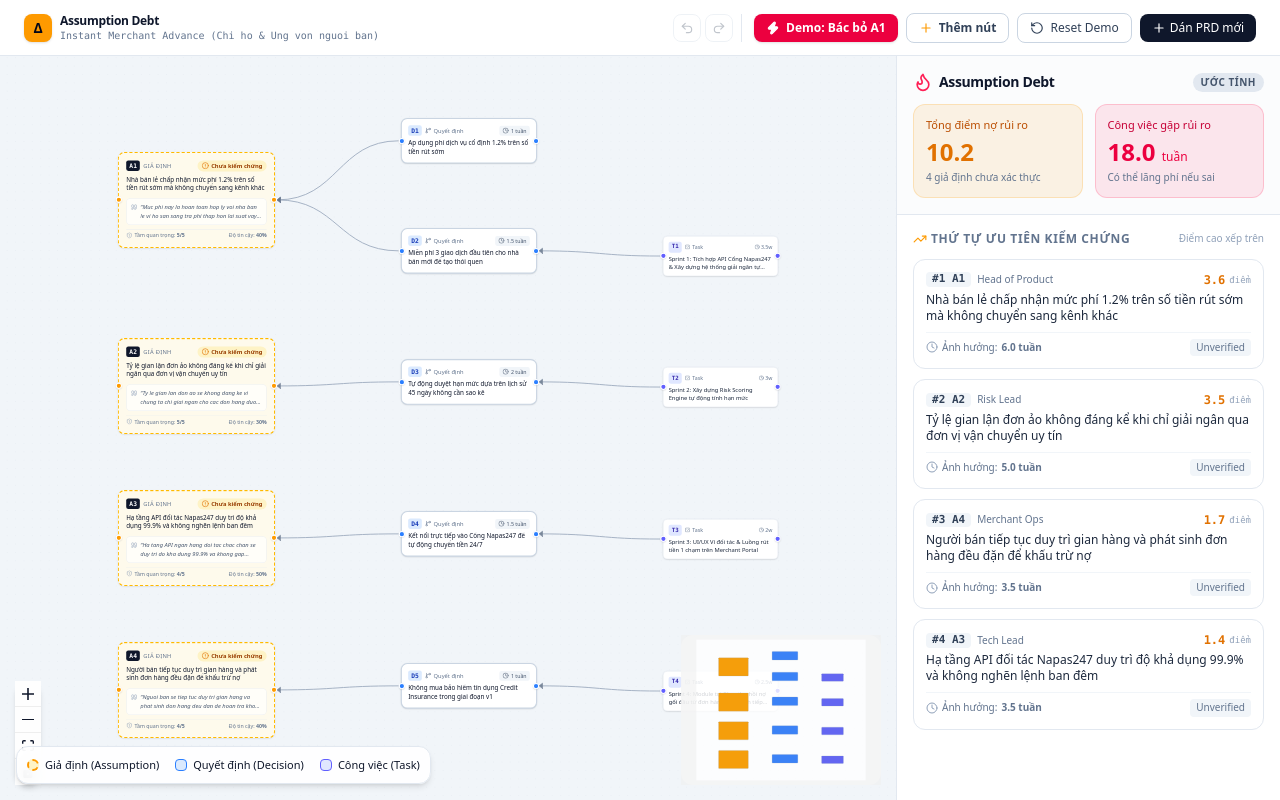
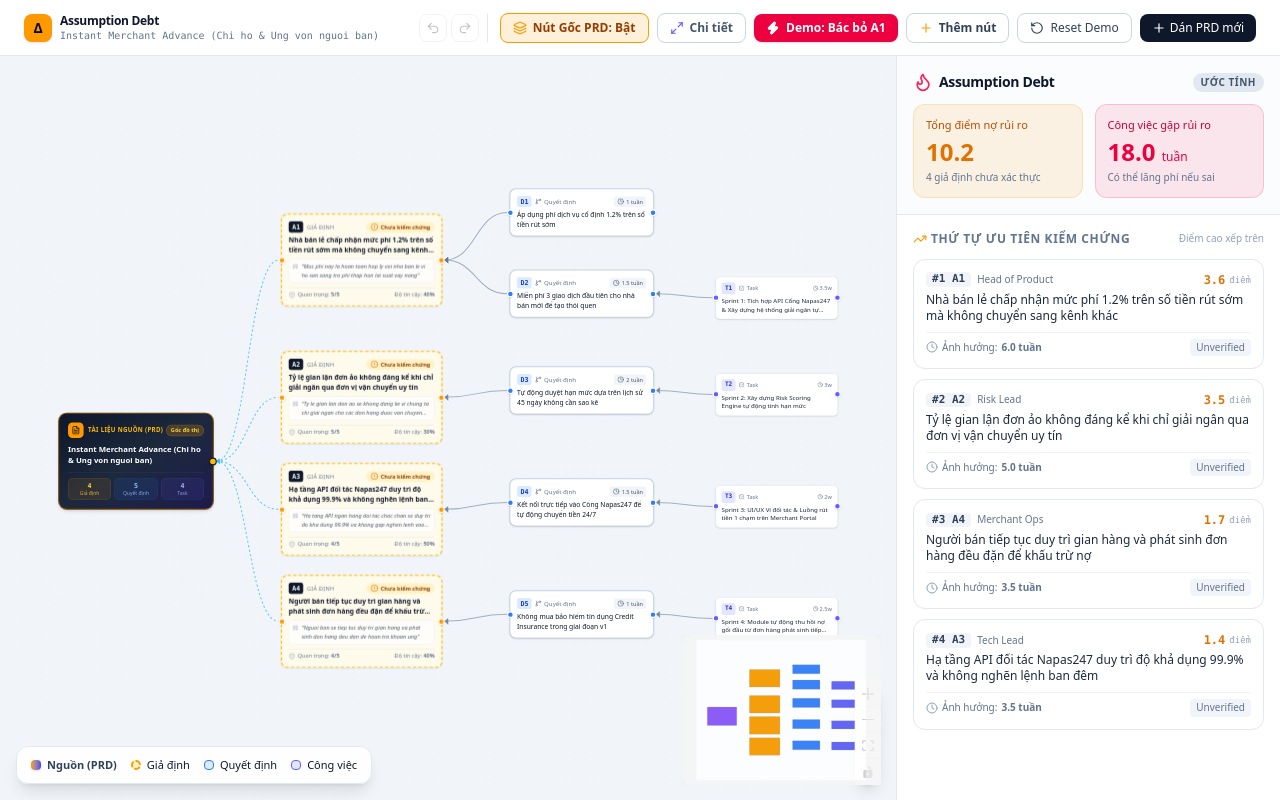
Before and after one commit to gk182/assumption-debt, a Next.js app: page /graph in a window 1280 px wide. Built offline with nearby package versions, Linux system fonts and the light colour scheme.

Commit message:
feat(ui): unify assumptions to PRD root node, fix layout overlap and add compact mode

```diff
--- a/src/app/graph/page.tsx
+++ b/src/app/graph/page.tsx
@@ -40,7 +40,10 @@ import {
 } from 'lucide-react';
 import Link from 'next/link';
 
+import { DocumentNodeComponent } from '@/components/DocumentNode';
+
 const nodeTypes = {
+  document: DocumentNodeComponent,
   assumption: AssumptionNodeComponent,
   decision: DecisionNodeComponent,
   task: TaskNodeComponent
@@ -79,6 +82,10 @@ export default function GraphPage() {
   const [addImportance, setAddImportance] = useState(3);
   const [addEffortWeeks, setAddEffortWeeks] = useState(1);
   const [addOwner, setAddOwner] = useState('');
+
+  // Enhanced Graph View Options: Root PRD node & Compact Mode
+  const [includeProjectRoot, setIncludeProjectRoot] = useState(true);
+  const [isCompact, setIsCompact] = useState(false);
 
   // Connect nodes via drag-and-drop
   const onConnect = useCallback(
@@ -149,11 +156,38 @@ export default function GraphPage() {
     setIsAddModalOpen(false);
   };
 
-  // Layout nodes whenever store nodes/edges or selection/cascade change
+  // Layout nodes whenever store nodes/edges, root toggle, compact mode, or cascade change
   useEffect(() => {
-    const { flowNodes, flowEdges } = getLayoutedElements(storeNodes, storeEdges, 'LR');
+    const { flowNodes, flowEdges } = getLayoutedElements(storeNodes, storeEdges, {
+      direction: 'LR',
+      includeProjectRoot,
+      projectName: project,
+      isCompact
+    });
 
     const styledEdges = flowEdges.map((edge) => {
+      const isRootEdge = edge.source === 'PRD_ROOT';
+
+      if (isRootEdge) {
+        const isTargetSelected = selectedNodeId && edge.target === selectedNodeId;
+        return {
+          ...edge,
+          animated: true,
+          style: {
+            stroke: isTargetSelected ? '#f59e0b' : '#38bdf8',
+            strokeWidth: isTargetSelected ? 2.5 : 1.8,
+            strokeDasharray: '4 4',
+            opacity: 0.8
+          },
+          markerStart: {
+            type: MarkerType.ArrowClosed,
+            width: 10,
+            height: 10,
+            color: isTargetSelected ? '#f59e0b' : '#38bdf8'
+          }
+        };
+      }
+
       const isCascade =
         cascade?.isActive &&
         (edge.source === cascade.refutedId ||
@@ -203,8 +237,8 @@ export default function GraphPage() {
         },
         markerStart: {
           type: MarkerType.ArrowClosed,
-          width: 14,
-          height: 14,
+          width: 13,
+          height: 13,
           color: isDimmed ? '#cbd5e1' : '#64748b'
         }
       };
@@ -212,7 +246,17 @@ export default function GraphPage() {
 
     setNodes(flowNodes);
     setEdges(styledEdges);
-  }, [storeNodes, storeEdges, selectedNodeId, cascade, setNodes, setEdges]);
+  }, [
+    storeNodes,
+    storeEdges,
+    selectedNodeId,
+    cascade,
+    includeProjectRoot,
+    isCompact,
+    project,
+    setNodes,
+    setEdges
+  ]);
 
   const onNodeClick = useCallback(
     (_: React.MouseEvent, node: Node) => {
@@ -285,6 +329,34 @@ export default function GraphPage() {
               <Redo2 className="w-3.5 h-3.5" />
             </button>
           </div>
+
+          {/* Toggle Nối chung Nút Gốc PRD */}
+          <button
+            onClick={() => setIncludeProjectRoot(!includeProjectRoot)}
+            className={`flex items-center gap-1.5 text-xs font-semibold px-3 py-1.5 rounded-lg border transition ${
+              includeProjectRoot
+                ? 'border-amber-500 bg-amber-500/15 text-amber-800 dark:text-amber-300'
+                : 'border-slate-300 dark:border-slate-700 hover:bg-slate-100 dark:hover:bg-slate-800 text-slate-600 dark:text-slate-400'
+            }`}
+            title="Nối chung các giả định về Nút Gốc PRD để không bị rời rạc"
+          >
+            <Layers className="w-3.5 h-3.5 text-amber-500" />
+            <span>Nút Gốc PRD: {includeProjectRoot ? 'Bật' : 'Tắt'}</span>
+          </button>
+
+          {/* Toggle Chế độ Thu gọn / Chi tiết */}
+          <button
+            onClick={() => setIsCompact(!isCompact)}
+            className={`flex items-center gap-1.5 text-xs font-semibold px-3 py-1.5 rounded-lg border transition ${
+              isCompact
+                ? 'border-indigo-500 bg-indigo-500/15 text-indigo-800 dark:text-indigo-300'
+                : 'border-slate-300 dark:border-slate-700 hover:bg-slate-100 dark:hover:bg-slate-800 text-slate-600 dark:text-slate-400'
+            }`}
+            title="Thu gọn thẻ để vừa màn hình, không bị tràn khi zoom"
+          >
+            <Maximize2 className="w-3.5 h-3.5 text-indigo-500" />
+            <span>{isCompact ? 'Thu gọn' : 'Chi tiết'}</span>
+          </button>
 
           {/* Quick Demo Button for Refuting A1 */}
           <button
@@ -381,9 +453,9 @@ export default function GraphPage() {
             onEdgesDelete={onEdgesDelete}
             nodeTypes={nodeTypes}
             fitView
-            fitViewOptions={{ padding: 0.2 }}
-            minZoom={0.2}
-            maxZoom={1.5}
+            fitViewOptions={{ padding: 0.15, maxZoom: 1.0, minZoom: 0.4 }}
+            minZoom={0.25}
+            maxZoom={2.0}
             proOptions={{ hideAttribution: true }}
           >
             <Background
@@ -393,11 +465,15 @@ export default function GraphPage() {
               color="#94a3b8"
               className="opacity-40"
             />
-            <Controls className="!bg-white dark:!bg-slate-900 !border-slate-200 dark:!border-slate-800 !rounded-xl !shadow-md" />
+            <Controls
+              position="bottom-right"
+              className="!bg-white dark:!bg-slate-900 !border-slate-200 dark:!border-slate-800 !rounded-xl !shadow-lg mb-2 mr-2"
+            />
             <MiniMap
               className="!bg-white/80 dark:!bg-slate-900/80 !border-slate-200 dark:!border-slate-800 !rounded-xl hidden md:block"
               nodeStrokeColor="#94a3b8"
               nodeColor={(n) => {
+                if (n.type === 'document') return '#8b5cf6';
                 if (n.type === 'assumption') return '#f59e0b';
                 if (n.type === 'decision') return '#3b82f6';
                 return '#6366f1';
@@ -406,18 +482,24 @@ export default function GraphPage() {
           </ReactFlow>
 
           {/* Quick Legend at bottom-left */}
-          <div className="absolute bottom-4 left-4 z-10 p-2.5 rounded-xl bg-white/90 dark:bg-slate-900/90 backdrop-blur border border-slate-200 dark:border-slate-800 shadow-md text-[11px] flex items-center gap-4">
+          <div className="absolute bottom-4 left-4 z-10 p-2.5 px-3.5 rounded-xl bg-white/90 dark:bg-slate-900/90 backdrop-blur-md border border-slate-200 dark:border-slate-800 shadow-lg text-[11px] flex items-center gap-3.5">
+            {includeProjectRoot && (
+              <div className="flex items-center gap-1.5">
+                <span className="w-2.5 h-2.5 rounded bg-gradient-to-r from-amber-500 to-indigo-600 shadow-sm" />
+                <span className="font-semibold text-slate-700 dark:text-slate-300">Nguồn (PRD)</span>
+              </div>
+            )}
             <div className="flex items-center gap-1.5">
-              <span className="w-3 h-3 rounded-full border-2 border-dashed border-amber-500 bg-amber-100" />
-              <span>Giả định (Assumption)</span>
+              <span className="w-2.5 h-2.5 rounded-full border-2 border-dashed border-amber-500 bg-amber-100 dark:bg-amber-950" />
+              <span>Giả định</span>
             </div>
             <div className="flex items-center gap-1.5">
-              <span className="w-3 h-3 rounded border border-blue-500 bg-blue-100" />
-              <span>Quyết định (Decision)</span>
+              <span className="w-2.5 h-2.5 rounded border border-blue-500 bg-blue-100 dark:bg-blue-950" />
+              <span>Quyết định</span>
             </div>
             <div className="flex items-center gap-1.5">
-              <span className="w-3 h-3 rounded border border-indigo-500 bg-indigo-100" />
-              <span>Công việc (Task)</span>
+              <span className="w-2.5 h-2.5 rounded border border-indigo-500 bg-indigo-100 dark:bg-indigo-950" />
+              <span>Công việc</span>
             </div>
           </div>
         </div>
--- a/src/components/AssumptionNode.tsx
+++ b/src/components/AssumptionNode.tsx
@@ -8,10 +8,13 @@ import { AlertCircle, CheckCircle2, XCircle, ShieldAlert, Quote } from 'lucide-r
 
 interface CustomData {
   node: AssumptionNodeType;
+  isCompact?: boolean;
 }
 
 export const AssumptionNodeComponent = memo(({ id, data, selected }: NodeProps) => {
-  const node = (data as unknown as CustomData).node;
+  const customData = data as unknown as CustomData;
+  const node = customData.node;
+  const isCompact = !!customData.isCompact;
   const { selectedNodeId, cascade } = useGraphStore();
 
   const isSelected = selected || selectedNodeId === id;
@@ -56,7 +59,9 @@ export const AssumptionNodeComponent = memo(({ id, data, selected }: NodeProps)
 
   return (
     <div
-      className={`relative w-[300px] rounded-xl p-3.5 shadow-sm border-2 border-dashed transition-all duration-200 ${
+      className={`relative w-[290px] rounded-xl ${
+        isCompact ? 'p-2.5' : 'p-3'
+      } shadow-sm border-2 border-dashed transition-all duration-200 backdrop-blur-sm ${
         statusConfig.border
       } ${statusConfig.bg} ${
         isSelected
@@ -76,30 +81,30 @@ export const AssumptionNodeComponent = memo(({ id, data, selected }: NodeProps)
       />
 
       {/* Header with ID and Status Badge */}
-      <div className="flex items-center justify-between gap-2 mb-2">
+      <div className="flex items-center justify-between gap-1.5 mb-1.5">
         <div className="flex items-center gap-1.5">
           <span className="font-mono text-xs font-bold px-1.5 py-0.5 rounded bg-slate-900 text-white dark:bg-slate-100 dark:text-slate-900">
             {node.id}
           </span>
-          <span className="text-[11px] font-medium text-slate-500 dark:text-slate-400 uppercase tracking-wider">
+          <span className="text-[10px] font-medium text-slate-500 dark:text-slate-400 uppercase tracking-wider truncate max-w-[100px]">
             {node.category || 'Giả định'}
           </span>
         </div>
-        <div className={`flex items-center gap-1 text-[11px] font-semibold px-2 py-0.5 rounded-full ${statusConfig.badge}`}>
+        <div className={`flex items-center gap-1 text-[10px] font-semibold px-2 py-0.5 rounded-full ${statusConfig.badge}`}>
           {statusConfig.icon}
           <span>{statusConfig.label}</span>
         </div>
       </div>
 
       {/* Main Assumption Claim */}
-      <p className="text-xs font-medium text-slate-900 dark:text-slate-100 leading-snug line-clamp-3 mb-2.5">
+      <p className="text-xs font-semibold text-slate-900 dark:text-slate-100 leading-snug line-clamp-2 mb-2">
         {node.text}
       </p>
 
-      {/* Verbatim Source Quote */}
-      {node.source?.quote && (
-        <div className="flex items-start gap-1.5 p-2 rounded-lg bg-white/70 dark:bg-slate-900/60 border border-slate-200/60 dark:border-slate-800 text-[11px] text-slate-600 dark:text-slate-400 italic mb-2">
-          <Quote className="w-3 h-3 text-slate-400 flex-shrink-0 mt-0.5" />
+      {/* Verbatim Source Quote (Hidden in compact mode for space efficiency) */}
+      {!isCompact && node.source?.quote && (
+        <div className="flex items-start gap-1.5 p-1.5 rounded-lg bg-white/70 dark:bg-slate-900/60 border border-slate-200/60 dark:border-slate-800 text-[10px] text-slate-600 dark:text-slate-400 italic mb-2">
+          <Quote className="w-2.5 h-2.5 text-slate-400 flex-shrink-0 mt-0.5" />
           <span className="line-clamp-2">&ldquo;{node.source.quote}&rdquo;</span>
         </div>
       )}
@@ -108,7 +113,7 @@ export const AssumptionNodeComponent = memo(({ id, data, selected }: NodeProps)
       <div className="flex items-center justify-between pt-1 border-t border-slate-200/50 dark:border-slate-800/60 text-[10px] text-slate-500 dark:text-slate-400">
         <div className="flex items-center gap-1">
           <ShieldAlert className="w-3 h-3 text-slate-400" />
-          <span>Tầm quan trọng: <strong>{node.importance}/5</strong></span>
+          <span>Quan trọng: <strong>{node.importance}/5</strong></span>
         </div>
         <div>
           Độ tin cậy: <strong>{Math.round((node.confidence ?? 0.5) * 100)}%</strong>
@@ -116,7 +121,7 @@ export const AssumptionNodeComponent = memo(({ id, data, selected }: NodeProps)
       </div>
 
       {node.refuteReason && (
-        <div className="mt-2 text-[10px] text-rose-700 dark:text-rose-300 bg-rose-100/70 dark:bg-rose-950/60 p-1.5 rounded border border-rose-300 dark:border-rose-800">
+        <div className="mt-1.5 text-[10px] text-rose-700 dark:text-rose-300 bg-rose-100/70 dark:bg-rose-950/60 p-1.5 rounded border border-rose-300 dark:border-rose-800">
           <strong>Lý do bác bỏ:</strong> {node.refuteReason}
         </div>
       )}
--- /dev/null
+++ b/src/components/DocumentNode.tsx
@@ -0,0 +1,71 @@
+'use client';
+
+import React, { memo } from 'react';
+import { Handle, Position, NodeProps } from '@xyflow/react';
+import { useGraphStore } from '@/lib/store';
+import { FileText, Sparkles, Layers } from 'lucide-react';
+
+export const DocumentNodeComponent = memo(({ id, data, selected }: NodeProps) => {
+  const { selectedNodeId, selectNode, project, nodes } = useGraphStore();
+  const isSelected = selected || selectedNodeId === id;
+
+  const assumptionCount = nodes.filter((n) => n.type === 'assumption').length;
+  const decisionCount = nodes.filter((n) => n.type === 'decision').length;
+  const taskCount = nodes.filter((n) => n.type === 'task').length;
+
+  return (
+    <div
+      onClick={() => selectNode(null)}
+      className={`relative w-[280px] rounded-2xl p-4 shadow-md transition-all duration-200 cursor-pointer ${
+        isSelected
+          ? 'ring-2 ring-amber-500 shadow-xl scale-[1.02]'
+          : 'hover:shadow-lg'
+      } bg-gradient-to-br from-slate-900 via-slate-800 to-indigo-950 text-white border-2 border-amber-500/50`}
+    >
+      {/* Right Source Handle to branch to Assumptions */}
+      <Handle
+        type="source"
+        position={Position.Right}
+        className="!w-3.5 !h-3.5 !bg-amber-400 !border-2 !border-slate-900 !rounded-full shadow-md hover:scale-125 transition-transform"
+      />
+
+      {/* Header */}
+      <div className="flex items-center justify-between mb-2.5">
+        <div className="flex items-center gap-2">
+          <div className="w-7 h-7 rounded-lg bg-amber-500 text-slate-950 flex items-center justify-center font-bold shadow-sm">
+            <FileText className="w-4 h-4" />
+          </div>
+          <span className="text-[11px] font-bold uppercase tracking-wider text-amber-400">
+            Tài liệu Nguồn (PRD)
+          </span>
+        </div>
+        <span className="text-[10px] px-2 py-0.5 rounded-full bg-amber-500/20 text-amber-300 font-semibold border border-amber-500/30">
+          Gốc đồ thị
+        </span>
+      </div>
+
+      {/* Document / Project Name */}
+      <h3 className="font-bold text-sm leading-snug line-clamp-2 text-white mb-3">
+        {project || 'Tài liệu Dự án'}
+      </h3>
+
+      {/* Summary Badges */}
+      <div className="grid grid-cols-3 gap-1.5 pt-2.5 border-t border-slate-700/60 text-[10px]">
+        <div className="flex flex-col items-center p-1 rounded-lg bg-amber-500/10 border border-amber-500/20 text-amber-300">
+          <span className="font-mono font-bold text-xs">{assumptionCount}</span>
+          <span className="text-[9px] opacity-80">Giả định</span>
+        </div>
+        <div className="flex flex-col items-center p-1 rounded-lg bg-blue-500/10 border border-blue-500/20 text-blue-300">
+          <span className="font-mono font-bold text-xs">{decisionCount}</span>
+          <span className="text-[9px] opacity-80">Quyết định</span>
+        </div>
+        <div className="flex flex-col items-center p-1 rounded-lg bg-indigo-500/10 border border-indigo-500/20 text-indigo-300">
+          <span className="font-mono font-bold text-xs">{taskCount}</span>
+          <span className="text-[9px] opacity-80">Task</span>
+        </div>
+      </div>
+    </div>
+  );
+});
+
+DocumentNodeComponent.displayName = 'DocumentNodeComponent';
--- a/src/lib/dagreLayout.ts
+++ b/src/lib/dagreLayout.ts
@@ -2,44 +2,91 @@ import dagre from 'dagre';
 import { Node, Edge, MarkerType, Position } from '@xyflow/react';
 import { GraphNode, GraphEdge } from './types';
 
+export interface LayoutOptions {
+  direction?: 'LR' | 'TB';
+  includeProjectRoot?: boolean;
+  projectName?: string;
+  isCompact?: boolean;
+}
+
 export function getLayoutedElements(
   nodes: GraphNode[],
   edges: GraphEdge[],
-  direction: 'LR' | 'TB' = 'LR'
+  options: LayoutOptions = {}
 ): { flowNodes: Node[]; flowEdges: Edge[] } {
+  const {
+    direction = 'LR',
+    includeProjectRoot = true,
+    projectName = 'Tài liệu Dự án',
+    isCompact = false
+  } = options;
+
   const dagreGraph = new dagre.graphlib.Graph();
   dagreGraph.setDefaultEdgeLabel(() => ({}));
 
+  // Compact, intentional spacing so graphs fit naturally without microscopic zoom-out
   dagreGraph.setGraph({
     rankdir: direction,
-    nodesep: 80, // Khoảng cách dọc rộng rãi giữa các hàng node trong cùng rank
-    ranksep: 220, // Khoảng cách ngang thoáng đãng giữa các cột (Giả định -> Quyết định -> Task)
-    marginx: 60,
-    marginy: 60
+    nodesep: isCompact ? 28 : 36, // Khoảng cách dọc vừa vặn, không bị rời rạc
+    ranksep: isCompact ? 90 : 120, // Khoảng cách ngang giữa các rank gọn gàng
+    marginx: 40,
+    marginy: 40
   });
 
   const nodeDimensions: Record<string, { width: number; height: number }> = {
-    assumption: { width: 320, height: 210 },
-    decision: { width: 280, height: 130 },
-    task: { width: 240, height: 100 }
+    document: { width: 280, height: 145 },
+    assumption: { width: 290, height: isCompact ? 110 : 165 },
+    decision: { width: 250, height: isCompact ? 80 : 110 },
+    task: { width: 220, height: isCompact ? 70 : 85 }
   };
 
-  for (const node of nodes) {
-    const dim = nodeDimensions[node.type] || { width: 280, height: 140 };
+  // 1. Prepare working node list (include virtual Document Root Node if enabled)
+  const workingNodes: Array<GraphNode | { id: string; type: string; text: string }> = [...nodes];
+  const workingEdges: Array<GraphEdge | { from: string; to: string; relation: string; isRootEdge?: boolean }> = [
+    ...edges
+  ];
+
+  const hasAssumptions = nodes.some((n) => n.type === 'assumption');
+
+  if (includeProjectRoot && hasAssumptions) {
+    const rootId = 'PRD_ROOT';
+    workingNodes.unshift({
+      id: rootId,
+      type: 'document',
+      text: projectName
+    });
+
+    // Connect root to all assumptions that don't have another assumption prerequisite
+    const assumptions = nodes.filter((n) => n.type === 'assumption');
+    for (const a of assumptions) {
+      workingEdges.push({
+        from: a.id,
+        to: rootId,
+        relation: 'originates_from',
+        isRootEdge: true
+      });
+    }
+  }
+
+  // 2. Register nodes in Dagre
+  for (const node of workingNodes) {
+    const dim = nodeDimensions[node.type] || { width: 250, height: 110 };
     dagreGraph.setNode(node.id, { width: dim.width, height: dim.height });
   }
 
-  // Thiết lập cạnh trong Dagre: từ dependency (edge.to) sang dependent (edge.from)
-  // để Dagre phân tầng từ trái sang phải: Giả định (Trái) -> Quyết định (Giữa) -> Task (Phải)
-  for (const edge of edges) {
+  // 3. Register edges in Dagre: from dependency (edge.to) to dependent (edge.from)
+  for (const edge of workingEdges) {
+    if (edge.to && edge.from) {
       dagreGraph.setEdge(edge.to, edge.from);
+    }
   }
 
   dagre.layout(dagreGraph);
 
-  const flowNodes: Node[] = nodes.map((node) => {
-    const nodeWithPosition = dagreGraph.node(node.id);
-    const dim = nodeDimensions[node.type] || { width: 280, height: 140 };
+  // 4. Transform to React Flow Nodes
+  const flowNodes: Node[] = workingNodes.map((node) => {
+    const nodeWithPosition = dagreGraph.node(node.id) || { x: 0, y: 0 };
+    const dim = nodeDimensions[node.type] || { width: 250, height: 110 };
 
     return {
       id: node.id,
@@ -50,30 +97,54 @@ export function getLayoutedElements(
       },
       sourcePosition: Position.Right,
       targetPosition: Position.Left,
-      data: { node }
+      data: { node, isCompact }
     };
   });
 
-  const flowEdges: Edge[] = edges.map((edge, idx) => ({
+  // 5. Transform to React Flow Edges
+  const flowEdges: Edge[] = workingEdges.map((edge, idx) => {
+    const isRootEdge = (edge as any).isRootEdge;
+
+    if (isRootEdge) {
+      return {
+        id: `e-root-${edge.from}-${idx}`,
+        source: edge.to, // PRD_ROOT
+        target: edge.from, // A1, A2, etc.
+        type: 'bezier',
+        animated: true,
+        markerStart: {
+          type: MarkerType.ArrowClosed,
+          width: 10,
+          height: 10,
+          color: '#f59e0b'
+        },
+        style: {
+          stroke: '#f59e0b',
+          strokeWidth: 2,
+          strokeDasharray: '4 4',
+          opacity: 0.75
+        }
+      };
+    }
+
+    return {
       id: `e-${edge.to}-${edge.from}-${idx}`,
-    // Nút nguồn bên TRÁI (e.g. A1) nối từ Handle bên PHẢI (Position.Right)
-    source: edge.to,
-    // Nút đích bên PHẢI (e.g. D1) nối vào Handle bên TRÁI (Position.Left)
-    target: edge.from,
+      source: edge.to, // Prerequisite (Left handle Position.Right)
+      target: edge.from, // Dependent (Right handle Position.Left)
       type: 'bezier',
       animated: false,
-    // Mũi tên trỏ về phía Dependency (ví dụ D1 phụ thuộc vào A1 -> mũi tên trỏ về A1)
       markerStart: {
         type: MarkerType.ArrowClosed,
-      width: 14,
-      height: 14,
+        width: 13,
+        height: 13,
         color: '#64748b'
       },
       style: {
         stroke: '#94a3b8',
         strokeWidth: 2
       }
-  }));
+    };
+  });
 
   return { flowNodes, flowEdges };
 }
```
Also changed, not shown: data/fixtures/adr-redis-stream-event-sourcing.labels.json (line endings or trailing spaces), data/fixtures/adr-redis-stream-event-sourcing.md (line endings or trailing spaces), data/fixtures/prd-b2b-invoice-factoring.labels.json (line endings or trailing spaces), data/fixtures/prd-b2b-invoice-factoring.md (line endings or trailing spaces), data/fixtures/spec-ai-voice-callcenter.labels.json (line endings or trailing spaces), data/fixtures/spec-ai-voice-callcenter.md (line endings or trailing spaces), scripts/run-eval.ts (line endings or trailing spaces). Lines whose indentation alone changed are shown as unchanged.
